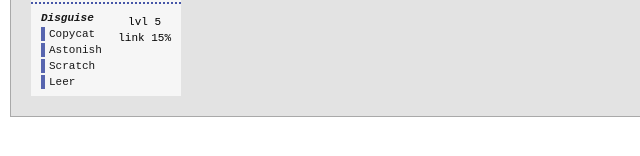
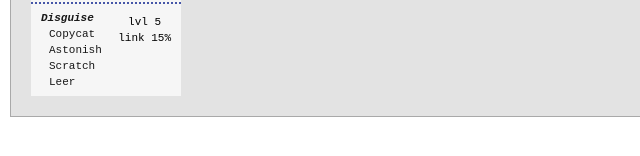
Before and after one commit to isabroch/pokeparty, a plain HTML site: page index.html in a window 1280 px wide. Shown: the part 234-390 px from the top of the page, 0-640 px from the left. Drawn offline with Linux system fonts and the light colour scheme.

Commit message:
Update style.css

```diff
--- a/style.css
+++ b/style.css
@@ -135,7 +135,7 @@ body {
 }
 
 .myPokeParty .poke_move {
-	--moveType: #4656a8;
+	--moveType: rgba(0,0,0,0);
 	border-left: 4px solid var(--moveType);
 	padding: 1px 0 1px 4px;
 }
```
